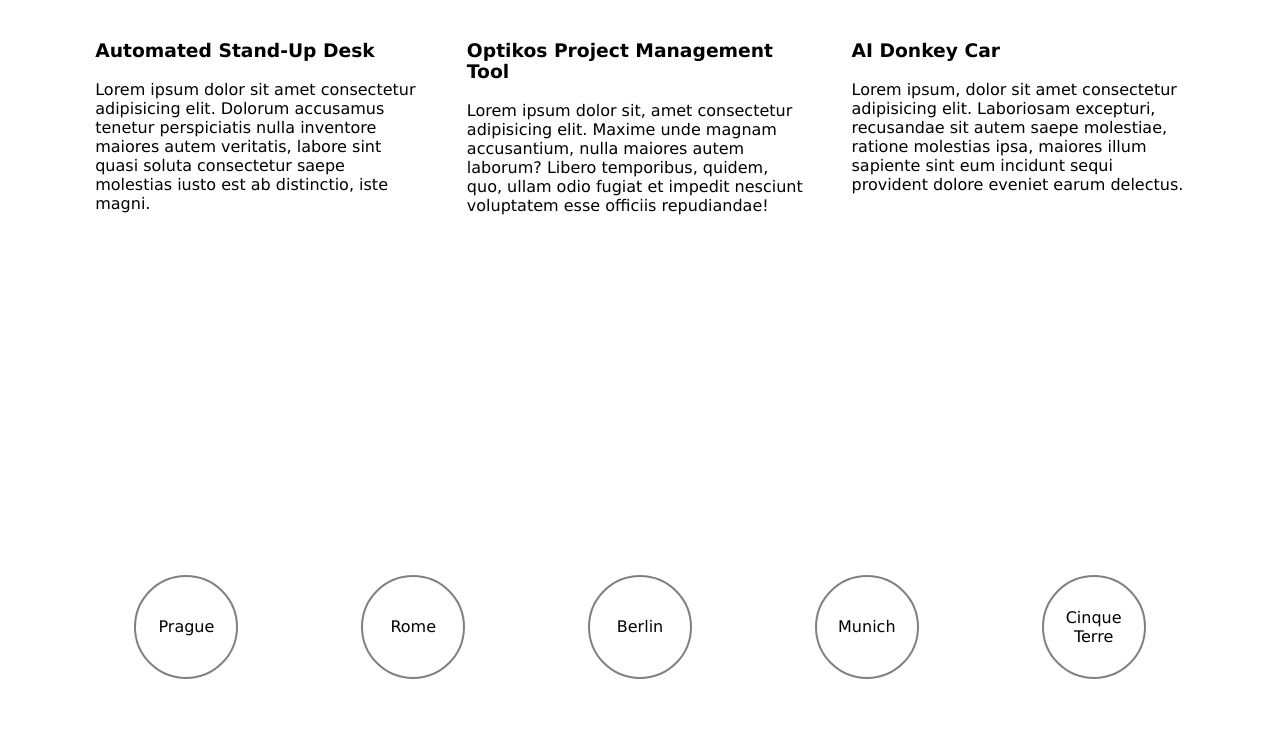
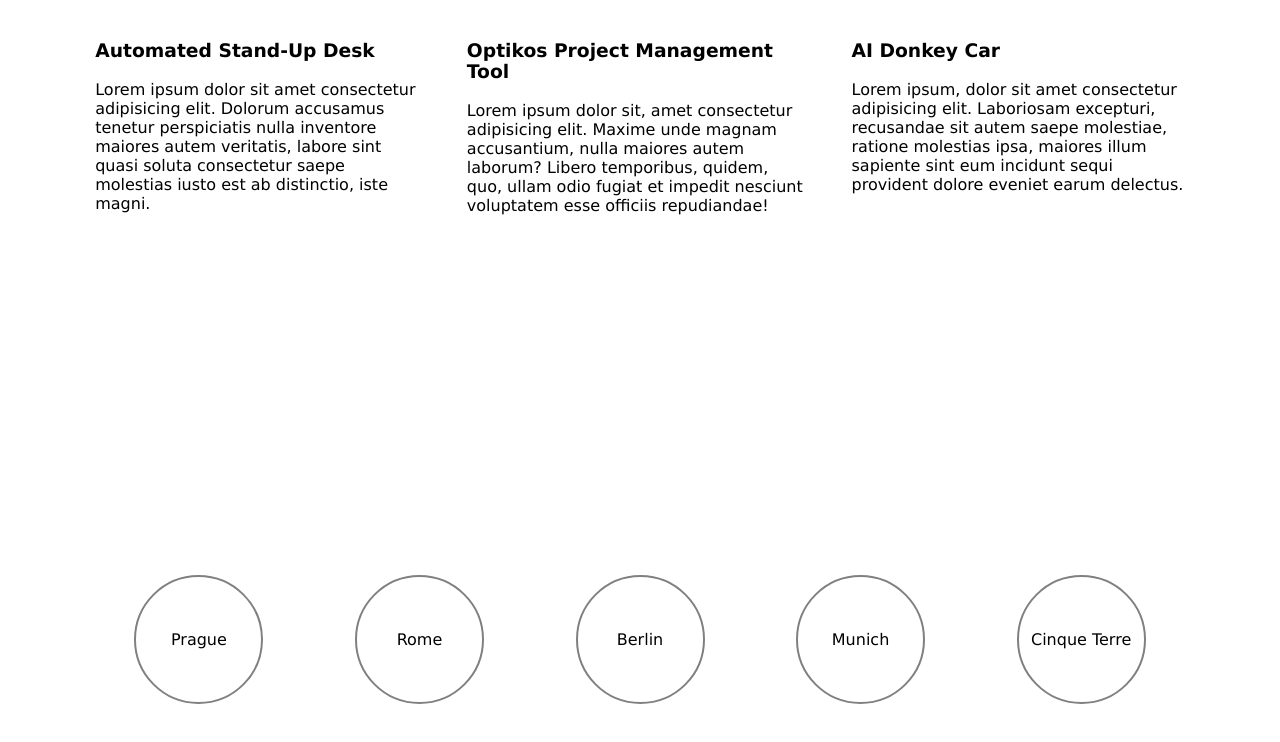
Before and after one commit to benito7suriano/benito7suriano, a website: page index.html in a window 1280 px wide. Shown: the part 1219-1961 px from the top of the page. Drawn offline with Linux system fonts and the light colour scheme.

Commit message:
Modified spots sizes.

```diff
--- a/style.css
+++ b/style.css
@@ -73,8 +73,8 @@ html {
   justify-content: center;
   align-items: center;
   text-align: center;
-  width: 100px;
-  height: 100px;
-  border-radius: 100px;
+  width: 125px;
+  height: 125px;
+  border-radius: 125px;
   border: 2px solid grey;
 }
```
